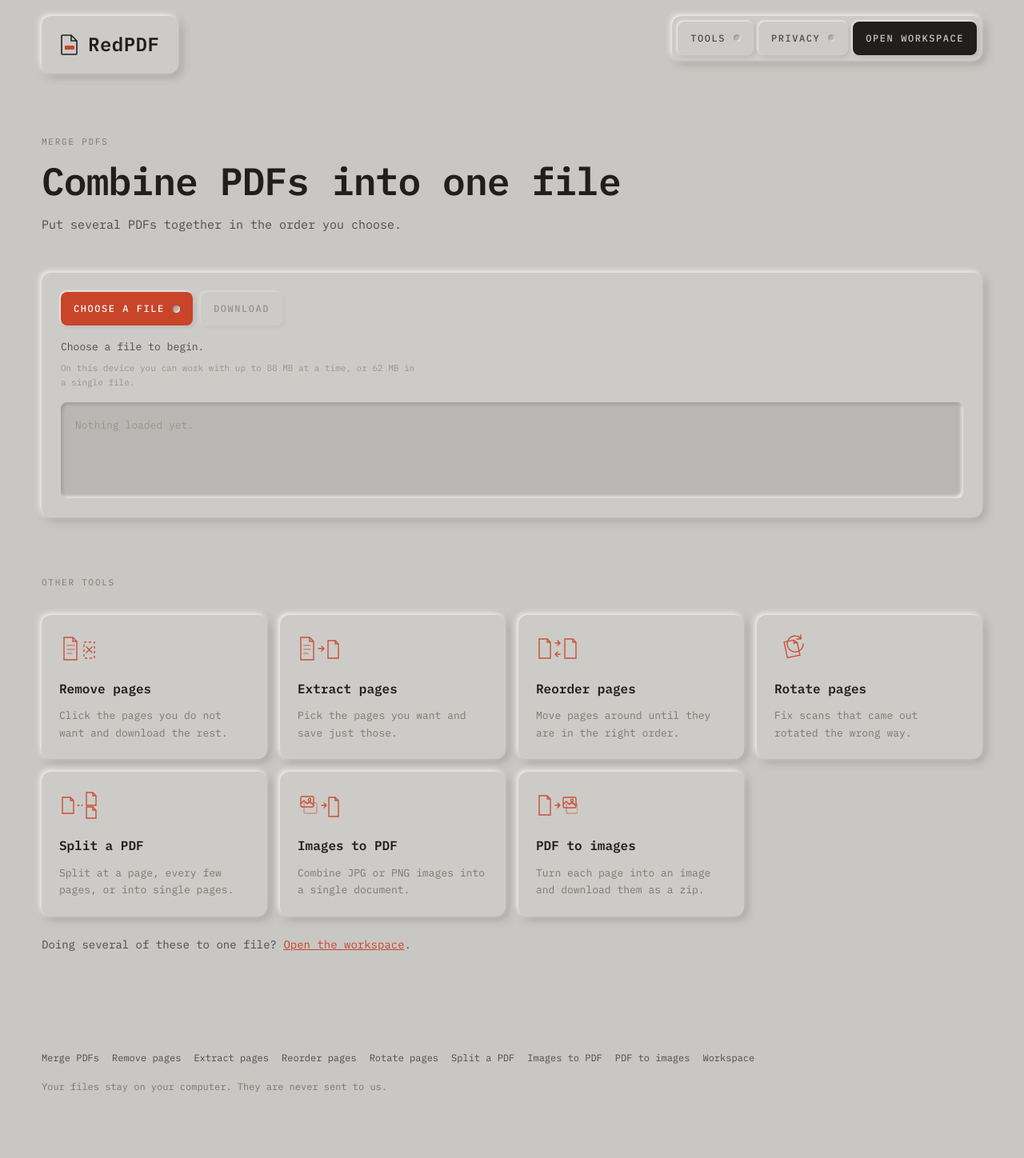
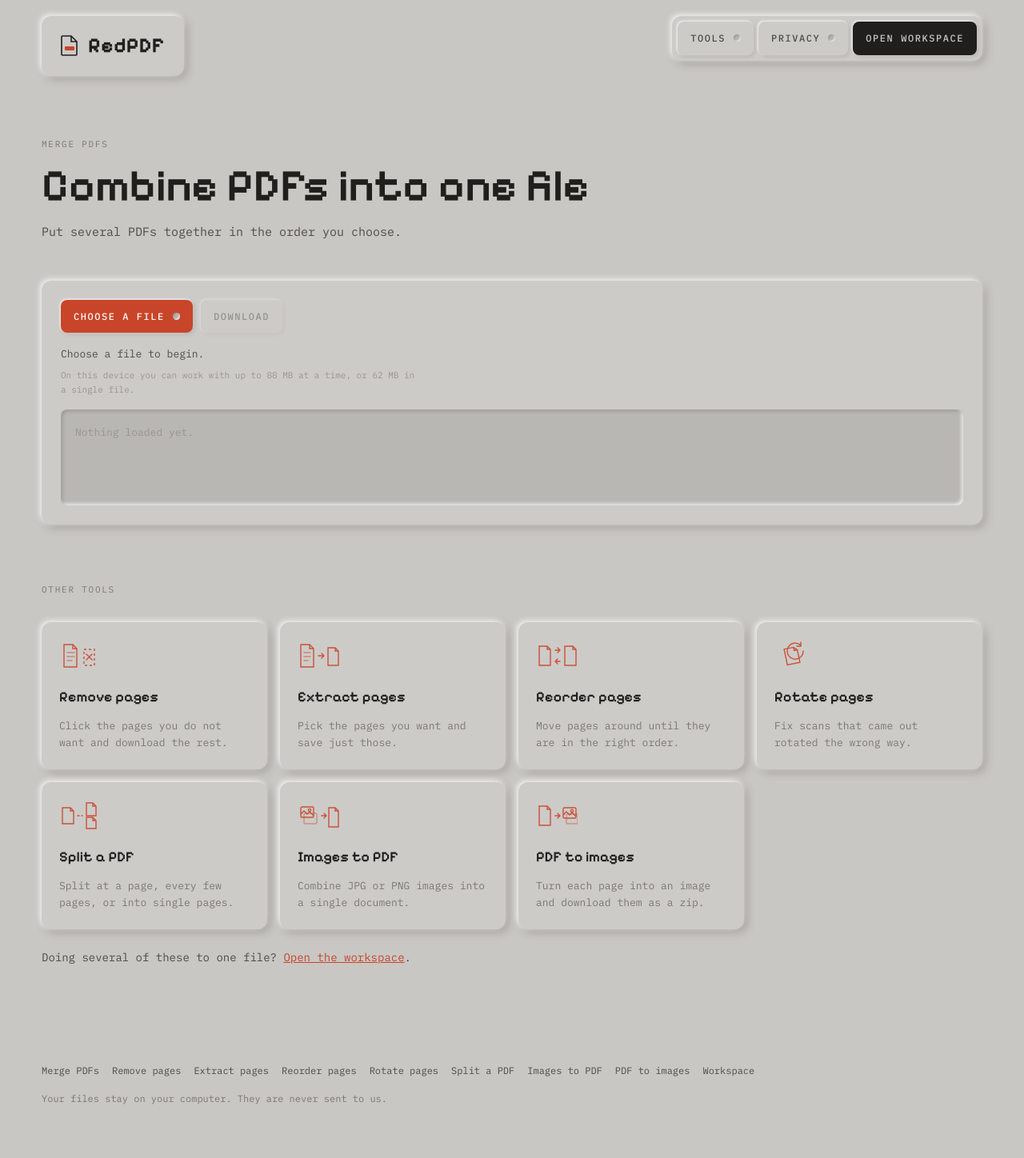
Before and after one commit to Sairanyx/retropdf, a FastAPI app: page /merge-pdf in a window 1280 px wide. Shown: the whole page at 80% size. Before the commit the page ends 1366 px from the top, so only its background shows below. Run offline with FastAPI, Linux system fonts and the light colour scheme; some libraries are stand-ins or nearby versions.

Commit message:
Pair a pixel display face with the mono for readable retro type

```diff
--- a/app/static/css/app.css
+++ b/app/static/css/app.css
@@ -25,6 +25,34 @@
   font-family: "IBM Plex Mono";
   src: url("/static/fonts/ibm-plex-mono-latin-600-normal.woff2") format("woff2");
   font-weight: 600;
+  font-display: swap;
+}
+
+/* Pixelify Sans carries the retro character. It is used only at display
+   sizes, where the stepped letterforms read as deliberate. Small text stays
+   in the mono, which is far easier on the eye. */
+@font-face {
+  font-family: "Pixelify Sans";
+  src: url("/static/fonts/pixelify-sans-latin-400-normal.woff2") format("woff2");
+  font-weight: 400;
+  font-display: swap;
+}
+@font-face {
+  font-family: "Pixelify Sans";
+  src: url("/static/fonts/pixelify-sans-latin-500-normal.woff2") format("woff2");
+  font-weight: 500;
+  font-display: swap;
+}
+@font-face {
+  font-family: "Pixelify Sans";
+  src: url("/static/fonts/pixelify-sans-latin-600-normal.woff2") format("woff2");
+  font-weight: 600;
+  font-display: swap;
+}
+@font-face {
+  font-family: "Pixelify Sans";
+  src: url("/static/fonts/pixelify-sans-latin-700-normal.woff2") format("woff2");
+  font-weight: 700;
   font-display: swap;
 }
 
@@ -68,6 +96,7 @@
 
   --mono: "IBM Plex Mono", ui-monospace, "SFMono-Regular", Menlo, Consolas,
     monospace;
+  --display: "Pixelify Sans", "IBM Plex Mono", ui-monospace, monospace;
 }
 
 @media (prefers-color-scheme: dark) {
@@ -244,9 +273,10 @@ body.intro-reveal {
 }
 
 .brand-word {
-  font-size: 1.5rem;
-  font-weight: 600;
-  letter-spacing: 0.02em;
+  font-family: var(--display);
+  font-size: 1.625rem;
+  font-weight: 700;
+  letter-spacing: 0.01em;
   color: var(--ink);
 }
 
@@ -268,26 +298,29 @@ body.intro-reveal {
 /* ---------- headings ---------- */
 
 h1 {
-  font-size: clamp(1.75rem, 4vw, 3rem);
-  line-height: 1.1;
+  font-family: var(--display);
+  font-size: clamp(2rem, 4.6vw, 3.5rem);
+  line-height: 1.05;
   font-weight: 600;
-  letter-spacing: -0.02em;
+  letter-spacing: 0;
   color: var(--ink);
   margin: 0 0 1rem;
   text-wrap: balance;
 }
 
 h2 {
-  font-size: clamp(1.25rem, 2.2vw, 1.625rem);
-  line-height: 1.2;
+  font-family: var(--display);
+  font-size: clamp(1.375rem, 2.4vw, 1.875rem);
+  line-height: 1.15;
   font-weight: 600;
-  letter-spacing: -0.01em;
+  letter-spacing: 0;
   color: var(--ink);
   margin: 0 0 0.75rem;
 }
 
 h3 {
-  font-size: 1rem;
+  font-family: var(--display);
+  font-size: 1.125rem;
   font-weight: 600;
   color: var(--ink);
   margin: 0;
--- a/package.json
+++ b/package.json
@@ -25,6 +25,7 @@
   "devDependencies": {
     "@cantoo/pdf-lib": "^2.9.1",
     "@fontsource/ibm-plex-mono": "^5.3.0",
+    "@fontsource/pixelify-sans": "^5.3.0",
     "fflate": "^0.8.3",
     "pdfjs-dist": "^6.2.108"
   }
```
Also changed, not shown: app/static/fonts/pixelify-sans-latin-400-normal.woff2 (added), app/static/fonts/pixelify-sans-latin-500-normal.woff2 (added), app/static/fonts/pixelify-sans-latin-600-normal.woff2 (added), app/static/fonts/pixelify-sans-latin-700-normal.woff2 (added), package-lock.json.
